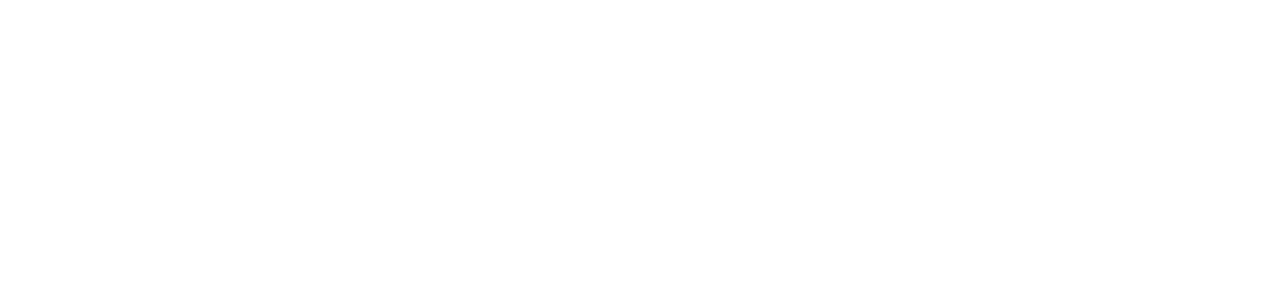
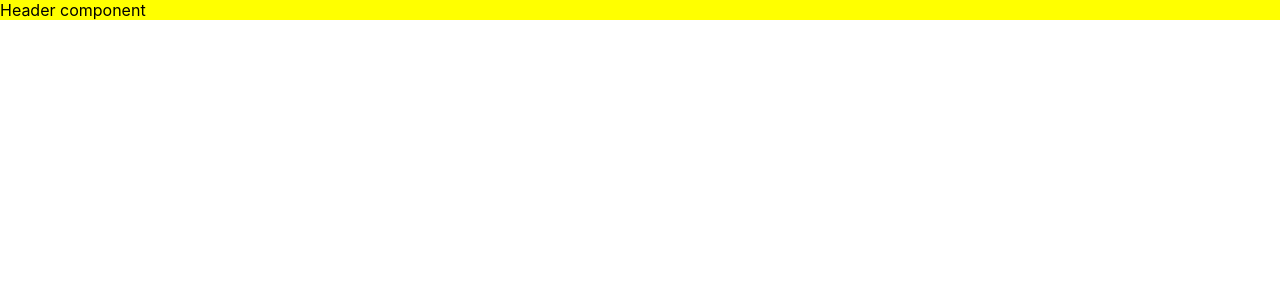
Before and after one commit to olzh2102/kzjournal, a Next.js app: page / in a window 1280 px wide. Shown: the top 300 px of the page. Built offline with nearby package versions, Linux system fonts and the light colour scheme.

Commit message:
(MupauLGI) add Header

```diff
--- /dev/null
+++ b/components/Header/index.tsx
@@ -0,0 +1,9 @@
+import React from 'react';
+
+import { Div } from './style';
+
+const Header = () => {
+  return <Div>Header component</Div>;
+};
+
+export default Header;
--- /dev/null
+++ b/components/Header/style.ts
@@ -0,0 +1,5 @@
+import styled from '@emotion/styled';
+
+export const Div = styled.div`
+  background-color: yellow;
+`;
--- a/pages/index.tsx
+++ b/pages/index.tsx
@@ -1,5 +1,7 @@
 import type { NextPage } from 'next';
 import Head from 'next/head';
+
+import Header from '../components/Header';
 
 const Home: NextPage = () => {
   return (
@@ -9,6 +11,7 @@ const Home: NextPage = () => {
         <meta name="description" content="Generated by create next app" />
         <link rel="icon" href="/favicon.ico" />
       </Head>
+      <Header />
     </div>
   );
 };
```
